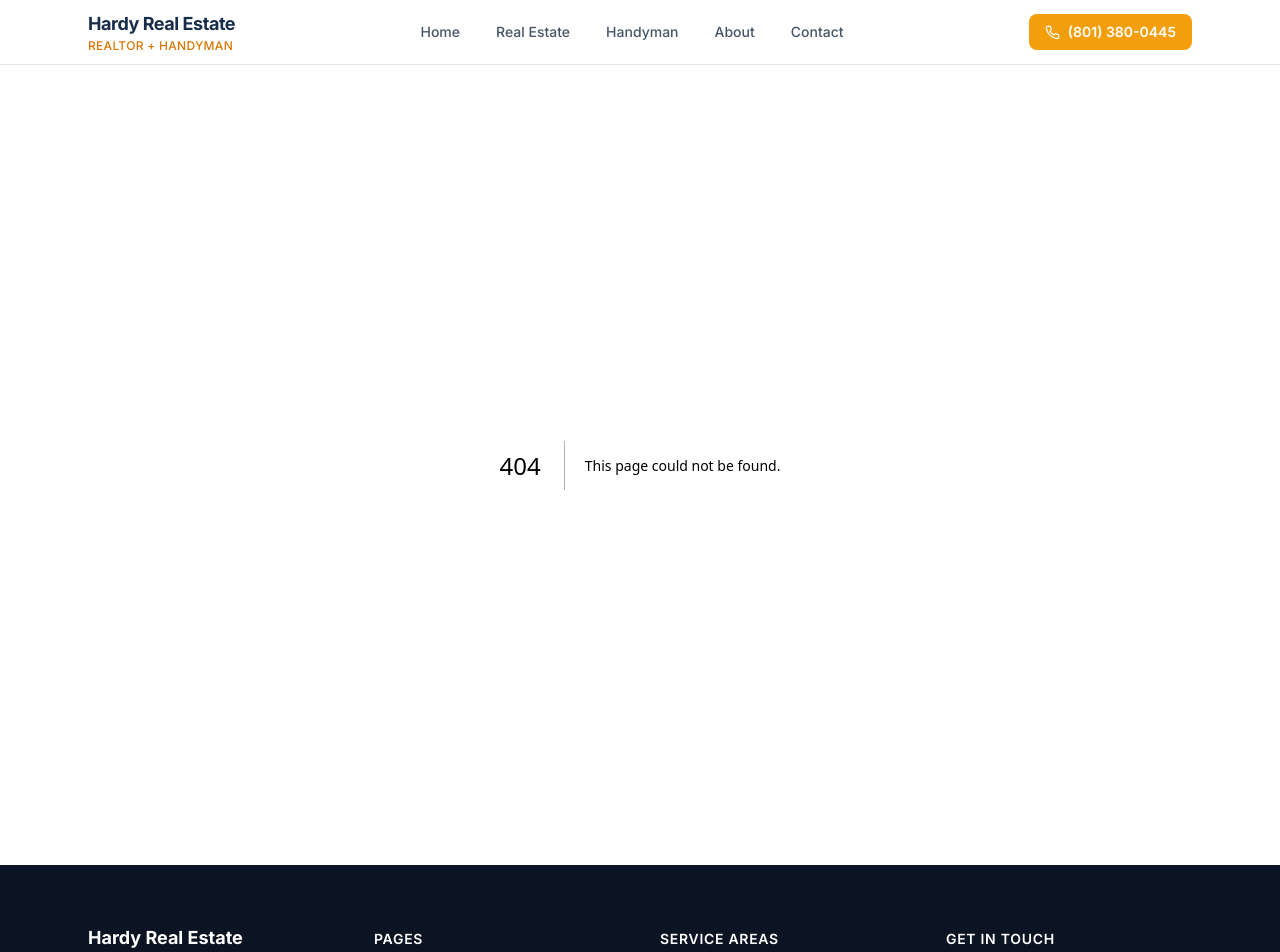
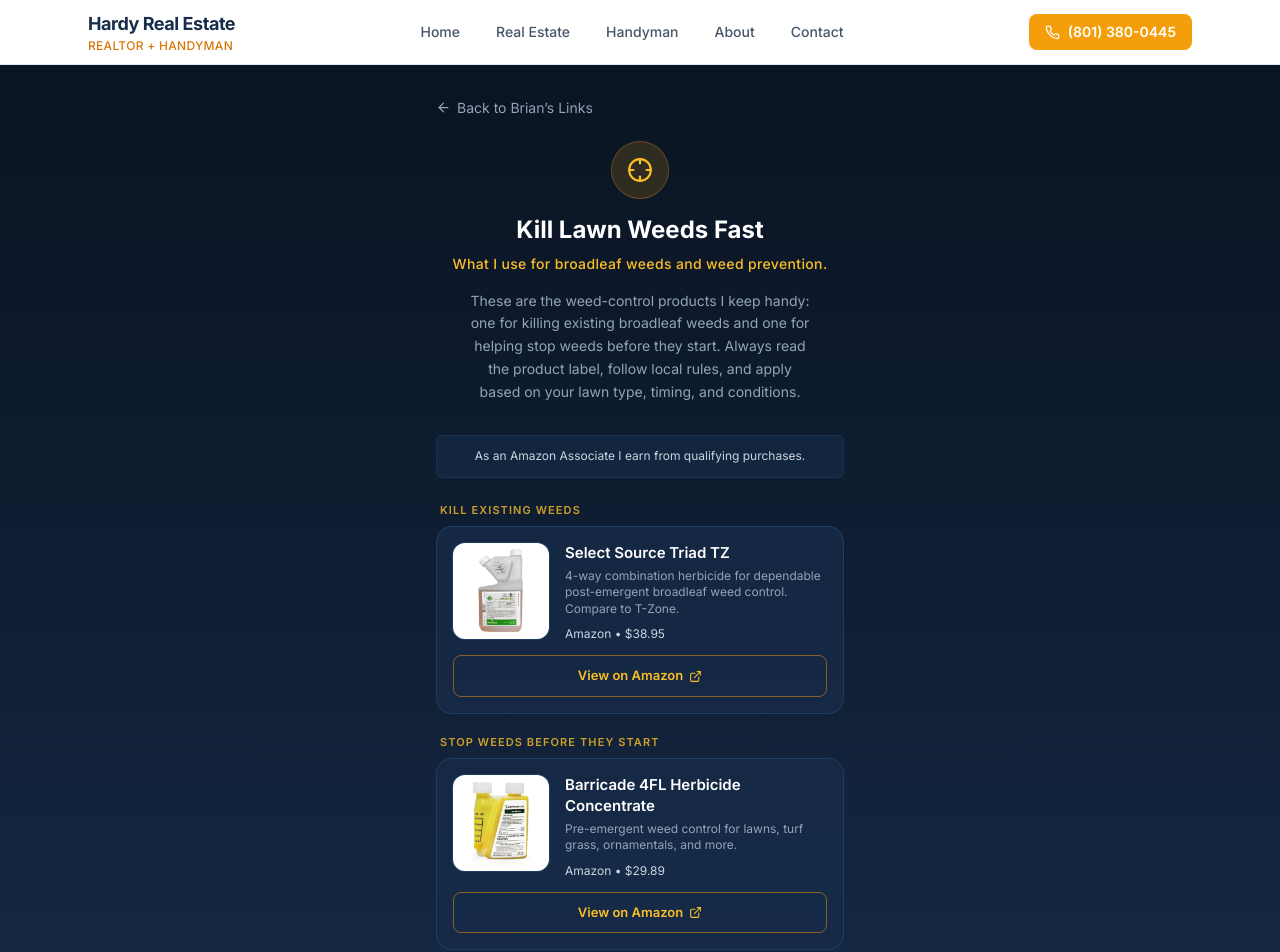
Before and after one commit to bchardy47-art/hre-utah, a Next.js app: page /kill-lawn-weeds in a window 1280 px wide. Before the commit this address had no page. Shown: the top 952 px of the page. Built offline with nearby package versions, Linux system fonts and the light colour scheme.

Commit message:
add kill lawn weeds product page

```diff
--- /dev/null
+++ b/src/app/kill-lawn-weeds/page.tsx
@@ -0,0 +1,144 @@
+import type { Metadata } from 'next'
+import Link from 'next/link'
+import Image from 'next/image'
+import { ArrowLeft, ExternalLink, MapPin, Crosshair } from 'lucide-react'
+
+export const metadata: Metadata = {
+  title: 'Kill Lawn Weeds Fast | Brian Hardy',
+  description:
+    'The weed-control products Brian Hardy uses and recommends: one for killing existing broadleaf weeds, one for stopping weeds before they start.',
+  alternates: { canonical: 'https://hre-utah.com/kill-lawn-weeds' },
+}
+
+type Product = {
+  section: string
+  name: string
+  description: string
+  priceText: string
+  href: string
+  image: string
+}
+
+const products: Product[] = [
+  {
+    section: 'Kill Existing Weeds',
+    name: 'Select Source Triad TZ',
+    description:
+      '4-way combination herbicide for dependable post-emergent broadleaf weed control. Compare to T-Zone.',
+    priceText: 'Amazon • $38.95',
+    href: 'https://r.amzlink.to/?btn_url=https%3A%2F%2Fwww.amazon.com%2Fdp%2FB08BJBHWSW%3Ftag%3D97265-bchardyhandyman-20%26linkCode%3Dogi%26th%3D1%26psc%3D1&btn_ref=org-433bb393e1b8b503',
+    image: '/images/links/products/triad-tz.jpg',
+  },
+  {
+    section: 'Stop Weeds Before They Start',
+    name: 'Barricade 4FL Herbicide Concentrate',
+    description:
+      'Pre-emergent weed control for lawns, turf grass, ornamentals, and more.',
+    priceText: 'Amazon • $29.89',
+    href: 'https://r.amzlink.to/?btn_url=https%3A%2F%2Fwww.amazon.com%2Fdp%2FB00OXD2CKG%3Ftag%3D97265-bchardyhandyman-20%26linkCode%3Dogi%26th%3D1%26psc%3D1&btn_ref=org-433bb393e1b8b503',
+    image: '/images/links/products/barricade-4fl.jpg',
+  },
+]
+
+export default function KillLawnWeedsPage() {
+  return (
+    <div className="min-h-screen bg-gradient-to-b from-navy-950 via-navy-900 to-navy-800">
+      <div className="max-w-md mx-auto px-5 pt-8 pb-16">
+
+        {/* Back link */}
+        <Link
+          href="/links"
+          className="inline-flex items-center gap-1.5 text-slate-400 hover:text-amber-400 text-sm transition-colors mb-6"
+        >
+          <ArrowLeft size={15} />
+          Back to Brian&rsquo;s Links
+        </Link>
+
+        {/* Header */}
+        <div className="text-center mb-8">
+          <div className="inline-flex items-center justify-center w-14 h-14 rounded-full bg-amber-500/15 ring-1 ring-amber-500/40 mb-4">
+            <Crosshair size={26} className="text-amber-400" />
+          </div>
+          <h1 className="text-2xl font-bold text-white mb-2">
+            Kill Lawn Weeds Fast
+          </h1>
+          <p className="text-amber-400 font-medium text-sm tracking-wide mb-4">
+            What I use for broadleaf weeds and weed prevention.
+          </p>
+          <p className="text-slate-400 text-sm leading-relaxed max-w-[340px] mx-auto">
+            These are the weed-control products I keep handy: one for killing
+            existing broadleaf weeds and one for helping stop weeds before they
+            start. Always read the product label, follow local rules, and apply
+            based on your lawn type, timing, and conditions.
+          </p>
+        </div>
+
+        {/* Affiliate disclosure */}
+        <p className="text-[12px] leading-snug text-slate-300 bg-navy-800/60 border border-navy-700/60 rounded-md px-4 py-3 mb-6 text-center">
+          As an Amazon Associate I earn from qualifying purchases.
+        </p>
+
+        {/* Product cards */}
+        <ul className="space-y-5 mb-12">
+          {products.map((product) => (
+            <li key={product.name}>
+              <p className="text-[11px] font-semibold uppercase tracking-widest text-amber-400/80 mb-2 px-1">
+                {product.section}
+              </p>
+              <a
+                href={product.href}
+                target="_blank"
+                rel="nofollow sponsored noopener noreferrer"
+                className="group flex flex-col gap-3 w-full p-4 rounded-2xl bg-navy-800/70 hover:bg-navy-700/70 border border-navy-600/60 hover:border-amber-500/40 transition-all duration-200 active:scale-[0.99]"
+              >
+                <div className="flex items-start gap-4">
+                  {/* Image */}
+                  <div className="relative h-24 w-24 shrink-0 overflow-hidden rounded-xl bg-white p-2 ring-1 ring-navy-600/60">
+                    <Image
+                      src={product.image}
+                      alt={product.name}
+                      fill
+                      sizes="96px"
+                      className="object-contain p-1"
+                    />
+                  </div>
+                  {/* Text */}
+                  <div className="flex-1 min-w-0">
+                    <p className="text-[15px] font-semibold text-white leading-snug">
+                      {product.name}
+                    </p>
+                    <p className="text-[12px] text-slate-400 mt-1 leading-snug">
+                      {product.description}
+                    </p>
+                    <p className="text-[12px] text-slate-300 mt-2">
+                      {product.priceText}
+                    </p>
+                  </div>
+                </div>
+                {/* CTA */}
+                <span className="inline-flex items-center justify-center gap-1.5 w-full py-2.5 rounded-lg text-[13px] font-semibold border border-amber-500/50 text-amber-400 group-hover:bg-amber-500/10 group-hover:border-amber-400 transition-colors">
+                  View on Amazon
+                  <ExternalLink size={13} aria-hidden="true" />
+                </span>
+              </a>
+            </li>
+          ))}
+        </ul>
+
+        {/* Footer */}
+        <div className="text-center border-t border-navy-700/50 pt-8">
+          <p className="text-white font-semibold text-sm">Hardy Real Estate</p>
+          <p className="text-slate-400 text-xs mt-1">Brian Hardy, REALTOR®</p>
+          <p className="text-slate-500 text-xs mt-0.5">
+            Boardwalk Realty and Property Management
+          </p>
+          <div className="flex items-center justify-center gap-1 text-slate-600 text-xs mt-2.5">
+            <MapPin size={10} />
+            <span>Saratoga Springs, UT · Utah County + Salt Lake County</span>
+          </div>
+        </div>
+
+      </div>
+    </div>
+  )
+}
--- a/src/app/links/page.tsx
+++ b/src/app/links/page.tsx
@@ -7,6 +7,7 @@
   Home,
   Wrench,
   Sprout,
+  Crosshair,
   ClipboardList,
   Globe,
   MapPin,
@@ -59,6 +60,12 @@
     label: 'Greener Grass Summer Mix',
     href: '/greener-grass',
     icon: Sprout,
+    style: 'bg-navy-800 hover:bg-navy-700 border border-navy-600/80 text-white',
+  },
+  {
+    label: 'Kill Lawn Weeds Fast',
+    href: '/kill-lawn-weeds',
+    icon: Crosshair,
     style: 'bg-navy-800 hover:bg-navy-700 border border-navy-600/80 text-white',
   },
   {
```
Also changed, not shown: public/images/links/products/barricade-4fl.jpg (added), public/images/links/products/triad-tz.jpg (added).
